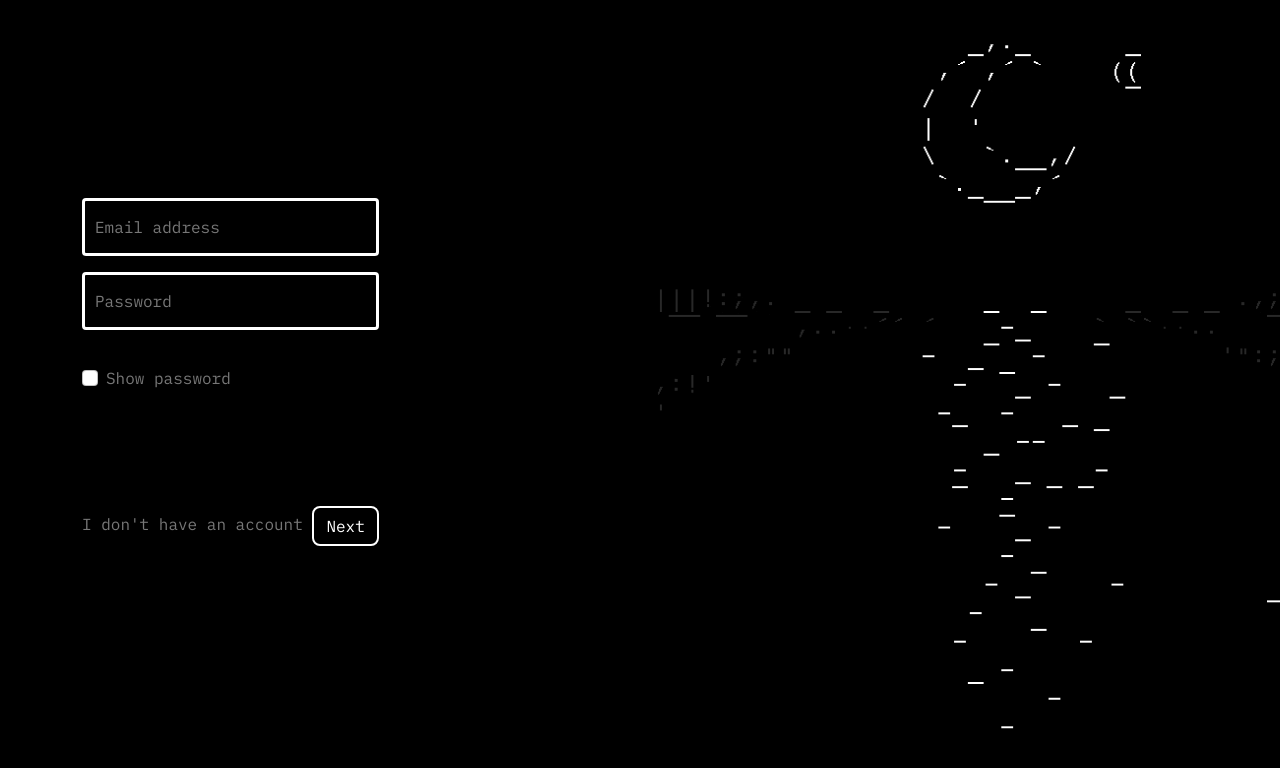
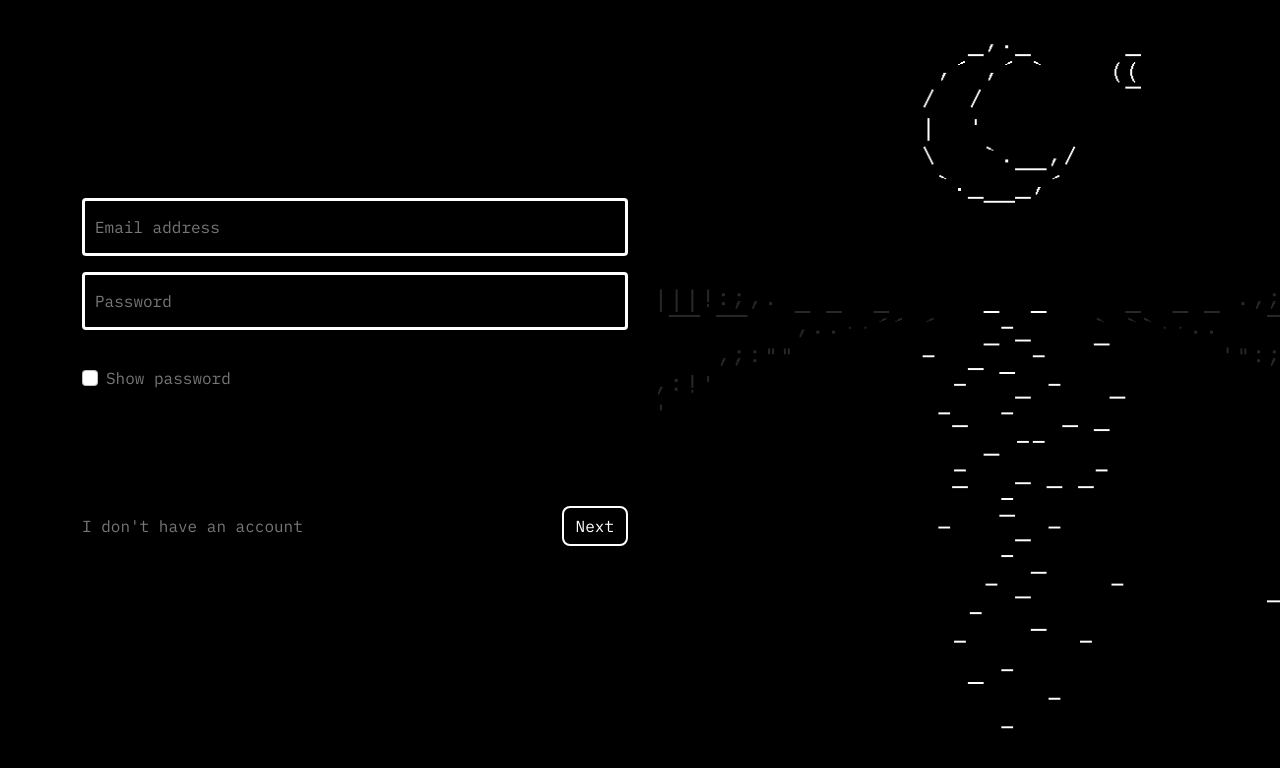
Before and after one commit to Bernardolgm99/kowd, a plain HTML site: page html/login.html in a window 1280 px wide. Shown: the top 768 px of the page. Drawn offline with nearby package versions, Linux system fonts and the light colour scheme.

Commit message:
alterações css

```diff
--- a/css/login.css
+++ b/css/login.css
@@ -62,13 +62,17 @@ img {
 
 #linkDiv {
     margin-top: 100px;
+    display: flex;
+    justify-content: space-between;
+    align-items: center;
 }
 
 #allDiv {
-    display: grid;
+    display: flex;
     gap: 10px;
     justify-content: flex-start;
     align-content: center;
+    flex-direction: column;
 }
 
 #divInputs {
@@ -80,6 +84,8 @@ img {
     color: #000000;
     border: 2px solid #FFFFFF;
     border-radius: 8px;
+    -webkit-transition: 0.5s;
+    transition: 0.5s;
     /*     background-color: #FFFFFF; */
 }
 
@@ -91,6 +97,7 @@ img {
     animation-duration: 3s;
     animation-iteration-count: infinite;
     border: 2px solid #FFFFFF;
+    transform: scale(0.95);
 }
 
 /*TO NOT CHANGE TO THE BOOTSTRAP DEFAULT BUTTON */
--- a/css/register.css
+++ b/css/register.css
@@ -81,6 +81,8 @@ img {
     color: #000000;
     border: 2px solid #FFFFFF;
     border-radius: 8px;
+    -webkit-transition: 0.5s;
+    transition: 0.5s;
     /*     background-color: #FFFFFF; */
 }
 
@@ -92,6 +94,7 @@ img {
     animation-duration: 3s;
     animation-iteration-count: infinite;
     border: 2px solid #FFFFFF;
+    transform: scale(0.95);
 }
 
 /*TO NOT CHANGE TO THE BOOTSTRAP DEFAULT BUTTON */
```
Also changed, not shown: html/register.html (+2 -2 lines).
